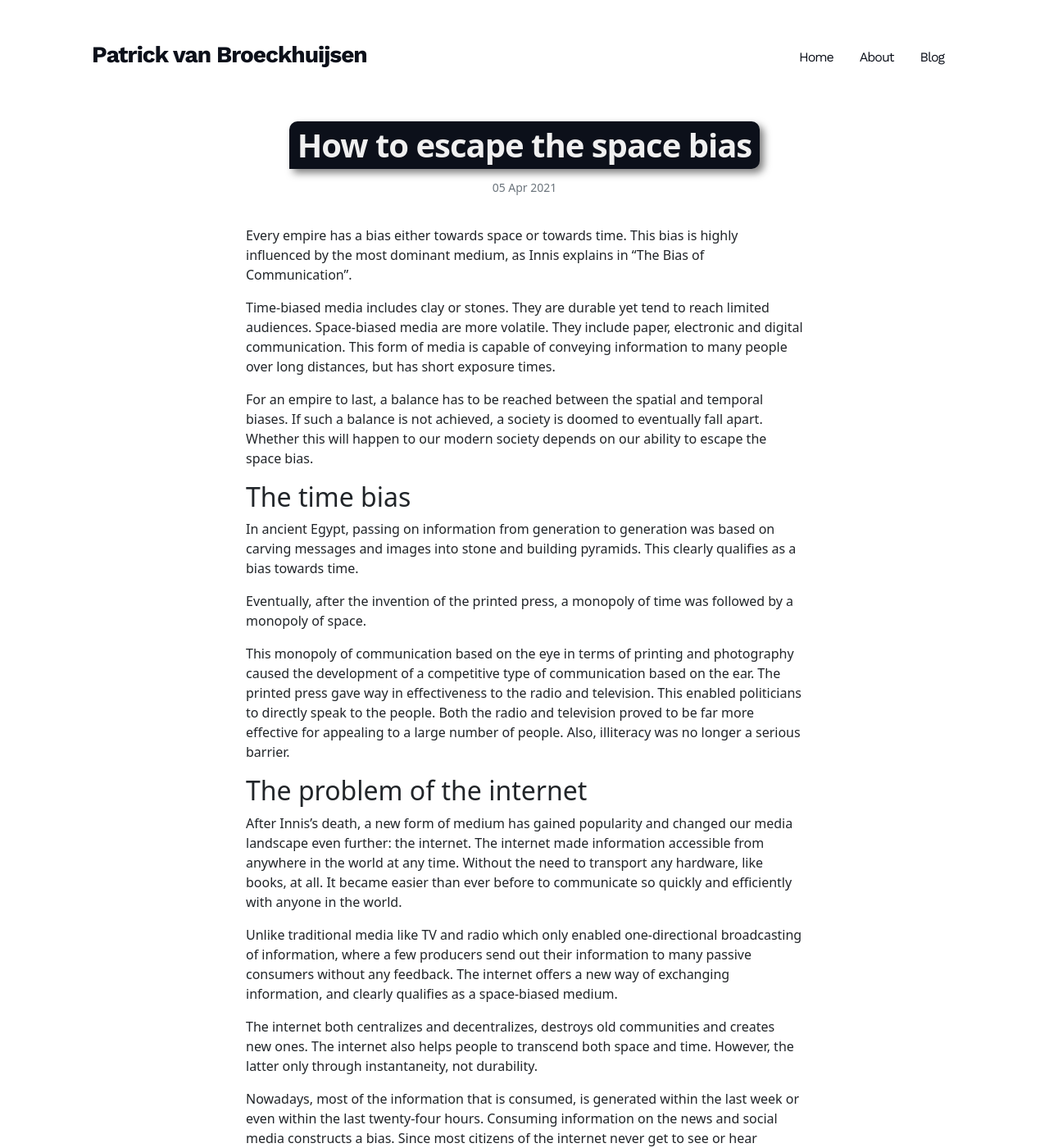
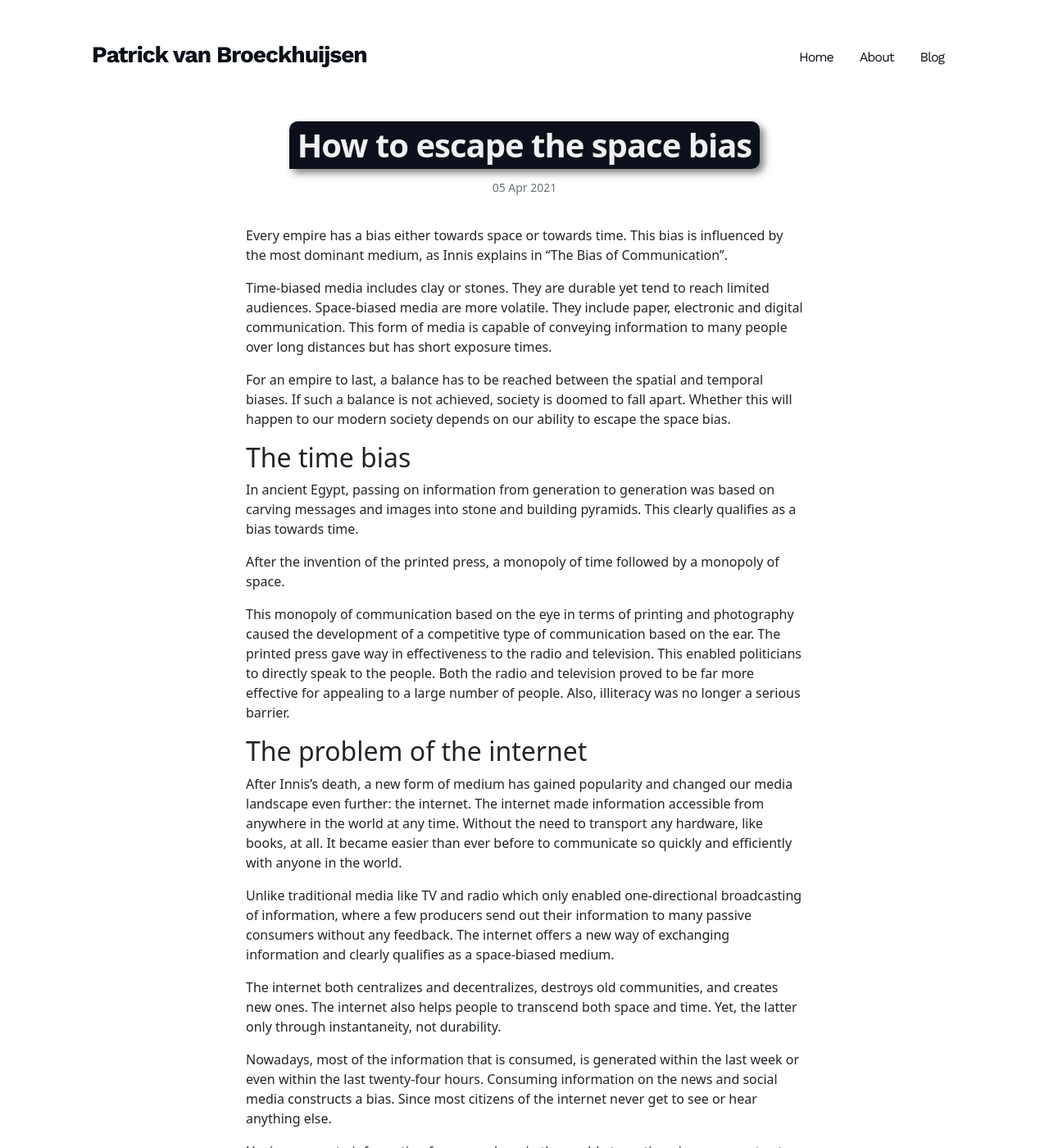
Before and after one commit to patbro/patbro.github.io, a Jekyll site: the page built from _posts/2021-04-05-how-to-escape-the-space-bias.md, in a window 1280 px wide and 1400 px high. Shown: the whole window at 82% size. Built offline with Jekyll 4.4.1, drawn with Linux system fonts in a browser that asks for light colours; nearby versions of some CDN libraries; some of the changed text lies outside the part shown.

Commit message:
Update grammar

```diff
--- a/_posts/2021-04-05-how-to-escape-the-space-bias.md
+++ b/_posts/2021-04-05-how-to-escape-the-space-bias.md
@@ -4,11 +4,11 @@ title: How to escape the space bias
 permalink: /blog/:title/
 ---
 
-Every empire has a bias either towards space or towards time. This bias is highly influenced by the most dominant medium, as Innis explains in "The Bias of Communication".
+Every empire has a bias either towards space or towards time. This bias is influenced by the most dominant medium, as Innis explains in "The Bias of Communication".
 
-Time-biased media includes clay or stones. They are durable yet tend to reach limited audiences. Space-biased media are more volatile. They include paper, electronic and digital communication. This form of media is capable of conveying information to many people over long distances, but has short exposure times.
+Time-biased media includes clay or stones. They are durable yet tend to reach limited audiences. Space-biased media are more volatile. They include paper, electronic and digital communication. This form of media is capable of conveying information to many people over long distances but has short exposure times.
 
-For an empire to last, a balance has to be reached between the spatial and temporal biases. If such a balance is not achieved, a society is doomed to eventually fall apart. Whether this will happen to our modern society depends on our ability to escape the space bias.
+For an empire to last, a balance has to be reached between the spatial and temporal biases. If such a balance is not achieved, society is doomed to fall apart. Whether this will happen to our modern society depends on our ability to escape the space bias.
 
 <!--more-->
 
@@ -16,7 +16,7 @@ For an empire to last, a balance has to be reached between the spatial and tempo
 
 In ancient Egypt, passing on information from generation to generation was based on carving messages and images into stone and building pyramids. This clearly qualifies as a bias towards time.
 
-Eventually, after the invention of the printed press, a monopoly of time was followed by a monopoly of space.
+After the invention of the printed press, a monopoly of time followed by a monopoly of space.
 
 This monopoly of communication based on the eye in terms of printing and photography caused the development of a competitive type of communication based on the ear. The printed press gave way in effectiveness to the radio and television. This enabled politicians to directly speak to the people. Both the radio and television proved to be far more effective for appealing to a large number of people. Also, illiteracy was no longer a serious barrier.
 
@@ -24,13 +24,13 @@ This monopoly of communication based on the eye in terms of printing and photogr
 
 After Innis’s death, a new form of medium has gained popularity and changed our media landscape even further: the internet. The internet made information accessible from anywhere in the world at any time. Without the need to transport any hardware, like books, at all. It became easier than ever before to communicate so quickly and efficiently with anyone in the world.
 
-Unlike traditional media like TV and radio which only enabled one-directional broadcasting of information, where a few producers send out their information to many passive consumers without any feedback. The internet offers a new way of exchanging information, and clearly qualifies as a space-biased medium.
+Unlike traditional media like TV and radio which only enabled one-directional broadcasting of information, where a few producers send out their information to many passive consumers without any feedback. The internet offers a new way of exchanging information and clearly qualifies as a space-biased medium.
 
-The internet both centralizes and decentralizes, destroys old communities and creates new ones. The internet also helps people to transcend both space and time. However, the latter only through instantaneity, not durability.
+The internet both centralizes and decentralizes, destroys old communities, and creates new ones. The internet also helps people to transcend both space and time. Yet, the latter only through instantaneity, not durability.
 
 Nowadays, most of the information that is consumed, is generated within the last week or even within the last twenty-four hours. Consuming information on the news and social media constructs a bias. Since most citizens of the internet never get to see or hear anything else.
 
-Just having access to information from anywhere in the world at any time, is no guarantee to know. Only people who are technologically literate enough can find what they need at any given point in time on the internet. However, if the information on the internet ceases to be accessible, the knowledge is irreversibly lost.
+Having access to information from anywhere in the world at any time, is no guarantee to know. Only people who are technologically literate enough can find what they need at any given point in time on the internet. However, if the information on the internet ceases to be accessible, the knowledge is irreversibly lost.
 
 ## Read more books than you think you need to
 
```
Also changed, not shown: other parts of _posts/2021-04-05-how-to-escape-the-space-bias.md (+3 -3 lines).
